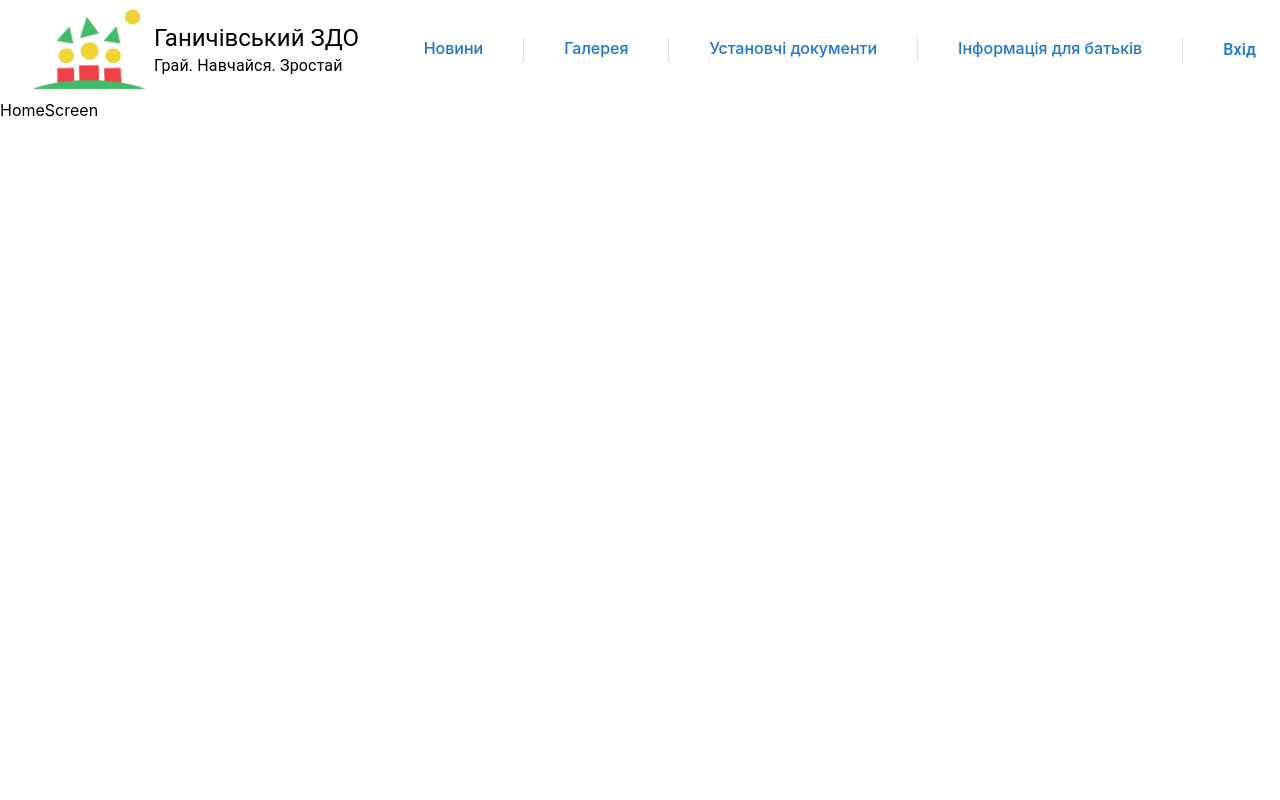
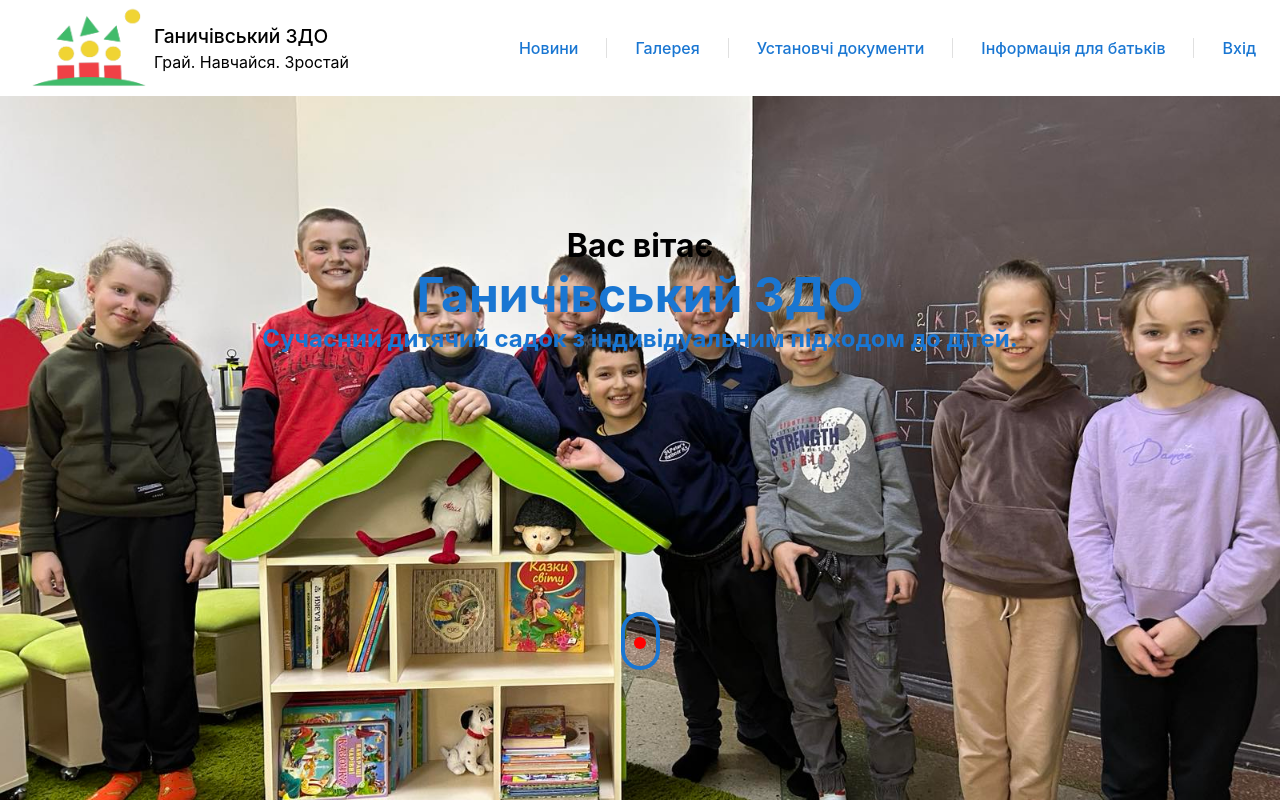
Before and after one commit to Plyska/Ganichy-DNZ, a React (Create React App) app: page / in a window 1280 px wide. Built offline with nearby package versions, Linux system fonts and the light colour scheme.

Commit message:
add hero section

```diff
--- a/package.json
+++ b/package.json
@@ -17,6 +17,7 @@
     "@types/react-dom": "^18.2.7",
     "autoprefixer": "^10.4.15",
     "firebase": "^10.3.1",
+    "framer-motion": "^10.16.4",
     "react": "^18.2.0",
     "react-dom": "^18.2.0",
     "react-router-dom": "^6.14.2",
--- a/src/App.tsx
+++ b/src/App.tsx
@@ -1,8 +1,14 @@
 import { RouterProvider } from "react-router-dom";
 import router from "./constants/router";
+import { ThemeProvider } from "@mui/material/styles";
+import { theme } from "./theme";
 
 function App() {
-  return <RouterProvider router={router} />;
+  return (
+    <ThemeProvider theme={theme}>
+      <RouterProvider router={router} />
+    </ThemeProvider>
+  );
 }
 
 export default App;
--- a/src/components/Header/index.tsx
+++ b/src/components/Header/index.tsx
@@ -30,10 +30,16 @@ const Header = (): JSX.Element => {
     <Container maxWidth="xl" component="header">
       <Stack direction="row" justifyContent="space-between" alignItems="center">
         <Stack direction="row" justifyContent="center" alignItems="center">
-          <Box component="img" src={logo} alt="logo" width={130} height={100} />
-          <Stack direction="column">
-            <Typography variant="h5">Ганичівський ЗДО</Typography>
-            <Typography variant="body1">Грай. Навчайся. Зростай</Typography>
+          <Box
+            component="img"
+            src={logo}
+            alt="logo"
+            width={130}
+            height="12vh"
+          />
+          <Stack direction="column" spacing={0.5}>
+            <Typography variant="h4">Ганичівський ЗДО</Typography>
+            <Typography variant="h5">Грай. Навчайся. Зростай</Typography>
           </Stack>
         </Stack>
 
@@ -56,9 +62,13 @@ const Header = (): JSX.Element => {
               {link.title}
             </TypographyLink>
           ))}
-          <Typography fontWeight={500} color="#1976d2">
+          <TypographyLink
+            sx={styles.loginButn}
+            fontWeight={500}
+            underline="hover"
+          >
             Вхід
-          </Typography>
+          </TypographyLink>
         </Stack>
 
         <Box sx={styles.mobileDrawerContainer}>
--- a/src/components/Header/styles.ts
+++ b/src/components/Header/styles.ts
@@ -1,9 +1,12 @@
 export const styles = {
   linksContainer: {
-    display: { xs: "none", sm: "none", md: "flex" },
+    display: { xs: "none", sm: "none", md: "none", xl: "flex", lg: "flex" },
   },
-  linksSpacing: { xs: 1, sm: 1, md: 1, xl: 3, lg: 5 },
+  linksSpacing: { xs: 1, sm: 1, md: 1, xl: 2.5, lg: 3.5 },
   mobileDrawerContainer: {
-    display: { xs: "block", sm: "block", md: "none" },
+    display: { xs: "block", sm: "block", md: "block", xl: "none", lg: "none" },
+  },
+  loginButn: {
+    cursor: "pointer",
   },
 };
--- /dev/null
+++ b/src/pages/HomeScreen/components/Hero.tsx
@@ -0,0 +1,60 @@
+import Box from "@mui/material/Box";
+import { styles } from "../styles";
+import { Stack, Typography } from "@mui/material";
+import { motion } from "framer-motion";
+import { fadeIn, textVariant } from "../../../utils/motion";
+
+const Hero = (): JSX.Element => {
+  return (
+    <Stack
+      component="section"
+      alignItems="center"
+      justifyContent="space-around"
+      sx={styles.container}
+    >
+      <Box>
+        <motion.div variants={textVariant()} initial="hidden" animate="show">
+          <Typography align="center" variant="h2">
+            Вас вітає
+          </Typography>
+          <Typography color="primary" variant="h1" align="center">
+            Ганичівський ЗДО
+          </Typography>
+        </motion.div>
+        <motion.div
+          variants={fadeIn("", "", 0, 2)}
+          initial="hidden"
+          animate="show"
+        >
+          <Typography color="primary" variant="h3" align="center">
+            Сучасний дитячий садок з індивідуальним підходом до дітей.
+          </Typography>
+        </motion.div>
+      </Box>
+
+      <motion.div
+        variants={fadeIn("", "", 0, 2)}
+        initial="hidden"
+        animate="show"
+      >
+        <Box sx={styles.scrollBtn}>
+          <Box component="a" href="#">
+            <motion.div
+              animate={{
+                y: [0, 24, 0],
+              }}
+              transition={{
+                duration: 1.5,
+                repeat: Infinity,
+                repeatType: "loop",
+              }}
+              style={styles.scrollBtnBall}
+            />
+          </Box>
+        </Box>
+      </motion.div>
+    </Stack>
+  );
+};
+
+export default Hero;
--- a/src/pages/HomeScreen/index.tsx
+++ b/src/pages/HomeScreen/index.tsx
@@ -1,7 +1,12 @@
 import Box from "@mui/material/Box";
+import Hero from "./components/Hero";
 
 const HomeScreen = (): JSX.Element => {
-  return <Box component="section">HomeScreen</Box>;
+  return (
+    <Box component="main">
+      <Hero />
+    </Box>
+  );
 };
 
 export default HomeScreen;
--- /dev/null
+++ b/src/pages/HomeScreen/styles.ts
@@ -0,0 +1,29 @@
+import bgimg from "../../assets/dnz-bg-img.png";
+
+export const styles = {
+  container: {
+    height: "88vh",
+    backgroundSize: "cover",
+    backgroundPosition: "center",
+    backgroundImage: `url('${bgimg}')`,
+  },
+  scrollBtn: {
+    width: "15px",
+    height: "34px",
+    border: "4px solid #1976d2",
+    borderRadius: "1.5rem",
+    display: "flex",
+    justifyContent: "center",
+    alignItems: "flex-start",
+    padding: "0.5rem",
+    cursor: "pointer",
+    overflow: "hidden",
+  },
+  scrollBtnBall: {
+    width: "0.75rem",
+    height: "0.75rem",
+    borderRadius: "50%",
+    backgroundColor: "red",
+    marginBottom: "0.25rem",
+  },
+};
--- /dev/null
+++ b/src/theme/index.ts
@@ -0,0 +1,131 @@
+import { createTheme } from "@mui/material/styles";
+
+export const theme = createTheme();
+
+theme.typography.h1 = {
+  [theme.breakpoints.up("xs")]: {
+    fontSize: "1.5rem",
+  },
+  [theme.breakpoints.up("sm")]: {
+    fontSize: "2.5rem",
+  },
+  [theme.breakpoints.up("md")]: {
+    fontSize: "2.5rem",
+  },
+  [theme.breakpoints.up("xl")]: {
+    fontSize: "2.5rem",
+  },
+  [theme.breakpoints.up("lg")]: {
+    fontSize: "3rem",
+  },
+};
+
+theme.typography.h2 = {
+  [theme.breakpoints.up("xs")]: {
+    fontSize: "1rem",
+  },
+  [theme.breakpoints.up("sm")]: {
+    fontSize: "1.8rem",
+  },
+  [theme.breakpoints.up("md")]: {
+    fontSize: "1.8rem",
+  },
+  [theme.breakpoints.up("xl")]: {
+    fontSize: "1.8rem",
+  },
+  [theme.breakpoints.up("lg")]: {
+    fontSize: "2rem",
+  },
+};
+
+theme.typography.h3 = {
+  [theme.breakpoints.up("xs")]: {
+    fontSize: "0.9rem",
+  },
+  [theme.breakpoints.up("sm")]: {
+    fontSize: "1rem",
+  },
+  [theme.breakpoints.up("md")]: {
+    fontSize: "1.1rem",
+  },
+  [theme.breakpoints.up("xl")]: {
+    fontSize: "1.2rem",
+  },
+  [theme.breakpoints.up("lg")]: {
+    fontSize: "1.5rem",
+  },
+};
+
+theme.typography.h4 = {
+  fontWeight: 500,
+  [theme.breakpoints.up("xs")]: {
+    fontSize: "1.1rem",
+  },
+  [theme.breakpoints.up("sm")]: {
+    fontSize: "1.1rem",
+  },
+  [theme.breakpoints.up("md")]: {
+    fontSize: "1.1rem",
+  },
+  [theme.breakpoints.up("xl")]: {
+    fontSize: "1.1rem",
+  },
+  [theme.breakpoints.up("lg")]: {
+    fontSize: "1.2rem",
+  },
+};
+
+theme.typography.h5 = {
+  fontWeight: 400,
+  [theme.breakpoints.up("xs")]: {
+    fontSize: "1rem",
+  },
+  [theme.breakpoints.up("sm")]: {
+    fontSize: "1rem",
+  },
+  [theme.breakpoints.up("md")]: {
+    fontSize: "1rem",
+  },
+  [theme.breakpoints.up("xl")]: {
+    fontSize: "1rem",
+  },
+  [theme.breakpoints.up("lg")]: {
+    fontSize: "1rem",
+  },
+};
+
+theme.typography.body1 = {
+  [theme.breakpoints.up("xs")]: {
+    fontSize: "0.7rem",
+  },
+  [theme.breakpoints.up("sm")]: {
+    fontSize: "1rem",
+  },
+  [theme.breakpoints.up("md")]: {
+    fontSize: "1rem",
+  },
+  [theme.breakpoints.up("xl")]: {
+    fontSize: "1rem",
+  },
+  [theme.breakpoints.up("lg")]: {
+    fontSize: "1.5rem",
+  },
+};
+
+theme.typography.body2 = {
+  [theme.breakpoints.up("xs")]: {
+    fontSize: "0.7rem",
+  },
+  [theme.breakpoints.up("sm")]: {
+    fontSize: "1rem",
+  },
+  [theme.breakpoints.up("md")]: {
+    fontSize: "1rem",
+  },
+  [theme.breakpoints.up("xl")]: {
+    fontSize: "1rem",
+  },
+  [theme.breakpoints.up("lg")]: {
+    fontSize: "1.2rem",
+  },
+};
--- /dev/null
+++ b/src/utils/motion.ts
@@ -0,0 +1,43 @@
+export const textVariant = (delay?: number) => {
+  return {
+    hidden: {
+      y: -50,
+      opacity: 0,
+    },
+    show: {
+      y: 0,
+      opacity: 1,
+      transition: {
+        type: "spring",
+        duration: 2,
+        delay: delay,
+      },
+    },
+  };
+};
+
+export const fadeIn = (
+  direction: string,
+  type: string,
+  delay: number,
+  duration: number,
+) => {
+  return {
+    hidden: {
+      x: direction === "left" ? 100 : direction === "right" ? -100 : 0,
+      y: direction === "up" ? 100 : direction === "down" ? -100 : 0,
+      opacity: 0,
+    },
+    show: {
+      x: 0,
+      y: 0,
+      opacity: 1,
+      transition: {
+        type: type,
+        delay: delay,
+        duration: duration,
+        ease: "easeOut",
+      },
+    },
+  };
+};
```
Also changed, not shown: src/assets/dnz-bg-img.png (added), 1 other file (tests, documents, lock files or other folders).
